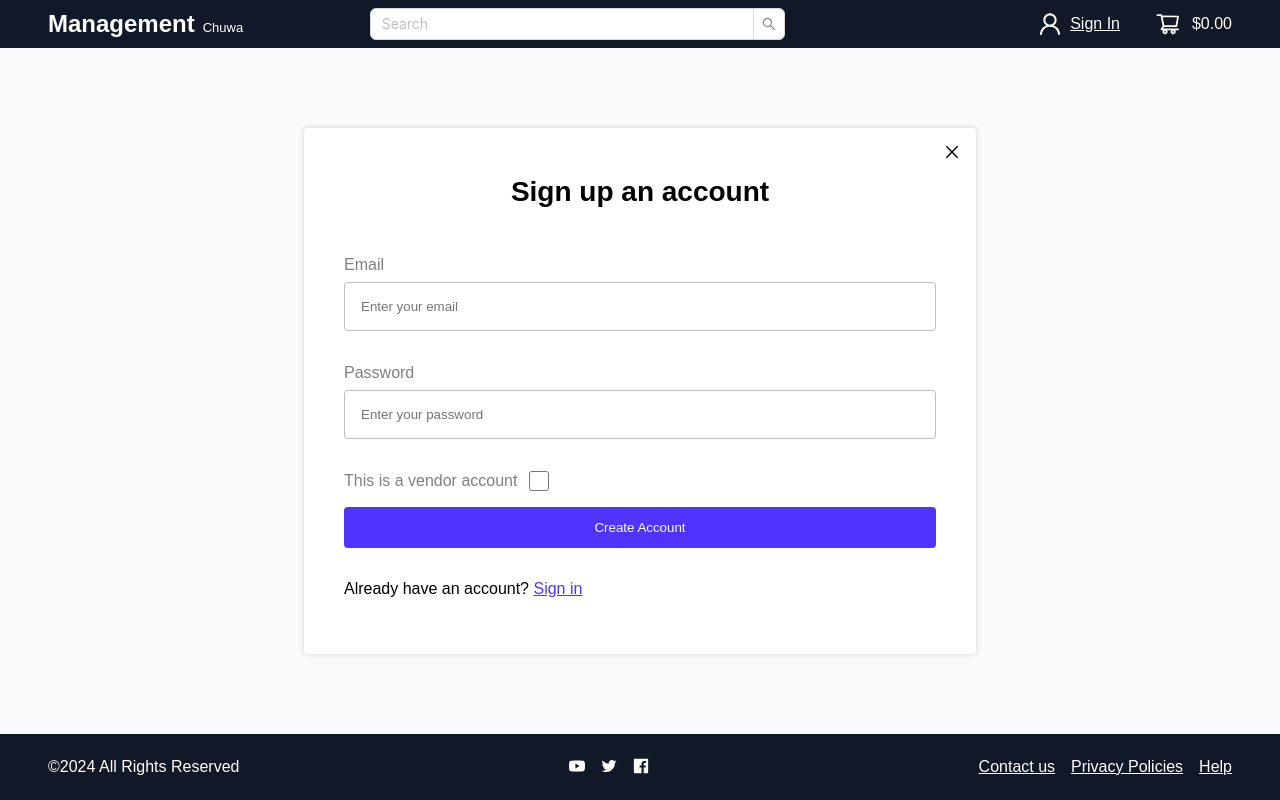
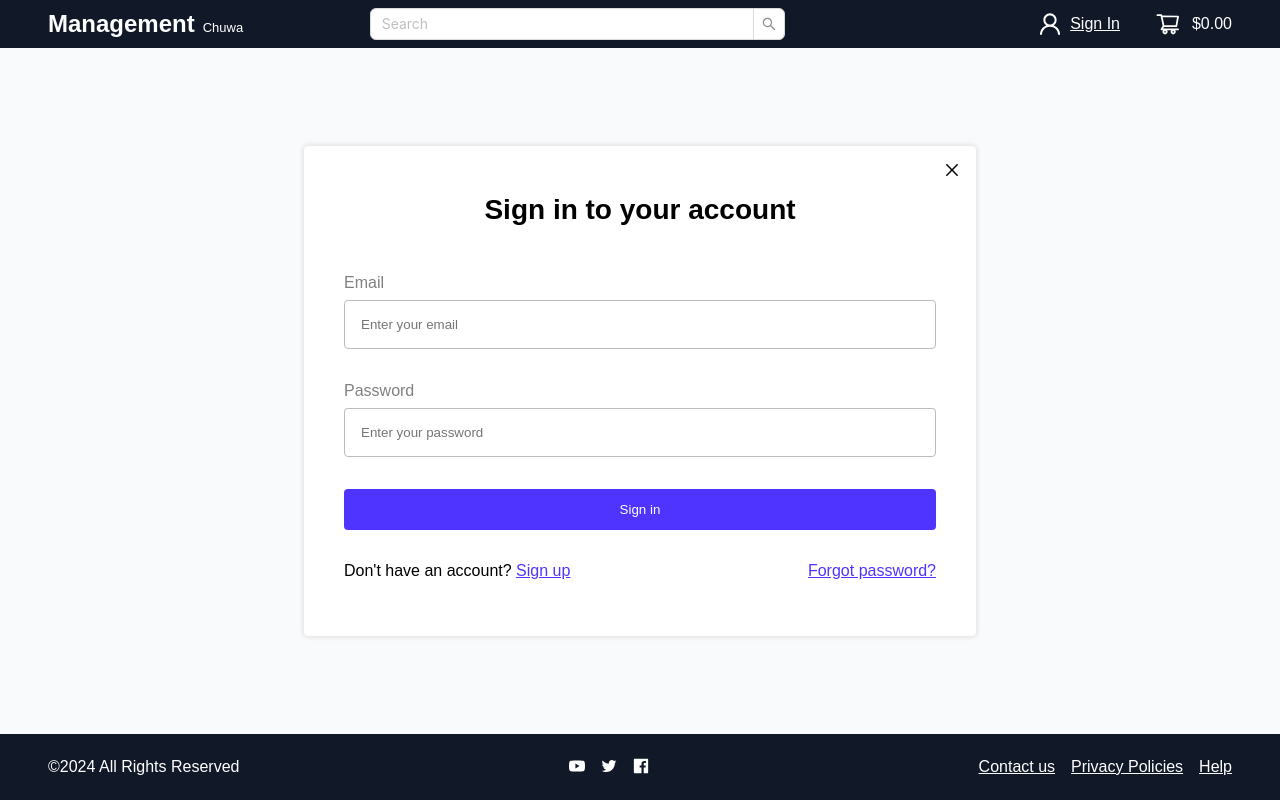
Before and after one commit to JunhaoDeng/chuwa_tripple_kongming_project_group, a React (Vite) app in the folder chuwa_proj1_frontend/: page / in a window 1280 px wide. Built offline with nearby package versions, Linux system fonts and the light colour scheme.

Commit message:
connected signin and signup to backend, written autofill persistence using sessionStorage

```diff
--- a/chuwa_proj1_frontend/src/App.tsx
+++ b/chuwa_proj1_frontend/src/App.tsx
@@ -1,10 +1,11 @@
-import Layout from './components/layout/index';
+import Layout from './components/Layout/index';
 import ProductsPage from './pages/ProductsPage';
 import ProductDetailPage from './pages/ProductDetailPage';
 import store from './redux/store';
 import { Provider } from 'react-redux';
 import SignUpForm from './components/SignupForm';
 import CreateProductForm from './components/CreateProductForm';
+import SigninForm from './components/SigninForm';
 // import './App.css'
 
 function App() {
@@ -14,7 +15,7 @@ function App() {
         <Layout>
           {/* <ProductsPage /> */}
           {/* <ProductDetailPage /> */}
-          <SignUpForm />
+          <SigninForm />
           {/* <CreateProductForm /> */}
         </Layout>
       </Provider>
--- a/chuwa_proj1_frontend/src/components/CheckboxRow.tsx
+++ b/chuwa_proj1_frontend/src/components/CheckboxRow.tsx
@@ -1,11 +1,13 @@
+import { useEffect } from "react";
 import { AppDispatch } from "../redux/store";
 import "../styles/CheckboxRow.css"
 import { useDispatch, useSelector } from "react-redux";
 /* eslint-disable @typescript-eslint/no-explicit-any */
 type CheckboxRowPropType = {
     label: string,
+    ssid?: string,
     dataSelectorFunc: (state: any) => any,
-    clickAction: any
+    clickAction: any,
 }
 
 export default function CheckboxRow(props: CheckboxRowPropType) {
@@ -13,8 +15,20 @@ export default function CheckboxRow(props: CheckboxRowPropType) {
     // const [isChecked, setisChecked] = useState<boolean>(false); // test
     const dispatch: AppDispatch = useDispatch()
 
+    useEffect(() => {
+        if (props.ssid !== undefined) {
+            const data = sessionStorage.getItem(props.ssid);
+            if (data !== null) {
+                dispatch(props.clickAction(data === "true" ? true : false));
+            }
+        }
+    }, [dispatch])
+
     const handleCheckboxChange = (e: any) => {
         dispatch(props.clickAction(e.target.checked));
+        if (props.ssid !== undefined) {
+            sessionStorage.setItem(props.ssid, e.target.checked);
+        }
     }
 
     return <div className="checkbox_row">
--- a/chuwa_proj1_frontend/src/components/Field.tsx
+++ b/chuwa_proj1_frontend/src/components/Field.tsx
@@ -2,9 +2,11 @@
 import "../styles/Field.css"
 import { RootState, AppDispatch } from '../redux/store';
 import { useDispatch, useSelector } from 'react-redux';
+import { useEffect } from "react";
 
 type FieldPropType = {
     label: string,
+    ssid?: string, // id for retrieving session storage
     type: string,
     // this check function will check if current input data (which is stored in redux) is valid.
     // if valid, return an empty string
@@ -26,8 +28,20 @@ export default function Field(props: FieldPropType) {
 
     const dispatch: AppDispatch = useDispatch();
 
+    useEffect(() => {
+        if (props.ssid !== undefined) {
+            const data = sessionStorage.getItem(props.ssid);
+            if (data !== null) {
+                dispatch(props.inputDataAction(data));
+            }
+        }
+    }, [dispatch])
+
     const handleInputChange = (value: string) => {
         dispatch(props.inputDataAction(value));
+        if (props.ssid !== undefined) {
+            sessionStorage.setItem(props.ssid, value);
+        }
     };
 
     const handleCheck = () => {
@@ -38,7 +52,8 @@ export default function Field(props: FieldPropType) {
     return (
         <div className="field">
             <div className={ "field_label " + (props.label_bold ? "bold" : "") }>{ props.label }</div>
-            <input className='field_input' type={ props.type } placeholder={ props.placeholder } disabled={ props.input_disabled }
+            <input className='field_input' type={ props.type } placeholder={ props.placeholder }
+                    disabled={ props.input_disabled } value={input_data}
                     onChange={ (e) => handleInputChange(e.target.value) }
                     onBlur={ handleCheck } style={ { borderColor: error_msg === "" ? "rgb(188, 188, 188)" : "red"} }/>
             <div className='error_msg'>{ error_msg }</div>
--- a/chuwa_proj1_frontend/src/components/SigninForm.tsx
+++ b/chuwa_proj1_frontend/src/components/SigninForm.tsx
@@ -1,6 +1,15 @@
 import '../styles/Form.css';
 import Field from './Field';
 import { CloseOutlined } from '@ant-design/icons';
+import { RootState } from '../redux/store';
+import { signinSetEmail, signinSetEmailErrormsg, signinSetPassword, signinSetPasswordErrormsg } from '../redux/slice';
+import { HOST } from '../config';
+import { useSelector } from 'react-redux';
+
+type SigninDataType = {
+  email: string,
+  enc_password: string
+};
 
 // a's will be replaced by Link element in the future
 
@@ -20,16 +29,56 @@ export default function SigninForm() {
         return "";
       }
 
+    const emailSelector = (state: RootState) => state.signin.email;
+
+    const passwordSelector = (state: RootState) => state.signin.password;
+
+    let email: string = useSelector(emailSelector);
+    let password: string = useSelector(passwordSelector);
+
+    const handleFormSubmit = () => {
+      const signinData: SigninDataType = {
+        email: email,
+        enc_password: password
+      };
+      console.log(signinData);
+
+      const options = {
+        method: "POST",
+        body: JSON.stringify(signinData),
+        headers: {
+          "Content-Type": "application/json"
+        }
+      }
+      fetch(`${HOST}/api/auth/signin`, options)
+      .then(response => response.json())
+      .then(data => {
+        console.log("success");
+        console.log(data.token);
+        sessionStorage.setItem("token", data.token)
+      })
+      .catch(err => {
+        alert("Authentication failed: " + err);
+      })
+    }
     return (
         <div className='form_container'>
           <div className='form'>
             <div className='close_icon_container'><CloseOutlined /></div>
             <div className='form_title'>Sign in to your account</div>
-            <Field label='Email' type='email' checkFunc={ checkEmailFunc }
-                placeholder='Enter your email' inputDataSelectorFunc={ () => {} }/>
-            <Field label='Password' type='password' checkFunc={ checkPasswordFunc }
-                placeholder='Enter your password' inputDataSelectorFunc={ () => {} }/>
-            <button className='form_submit_button'>Sign in</button>
+            <Field label='Email' ssid='signin_email' type='email' checkFunc={ checkEmailFunc }
+                placeholder='Enter your email'
+                inputDataSelectorFunc={ emailSelector }
+                errormsgDataSelectorFunc={ (state: RootState) => state.signin.email_errormsg }
+                inputDataAction={ signinSetEmail }
+                errormsgAction={ signinSetEmailErrormsg }/>
+            <Field label='Password' ssid='signin_password' type='password' checkFunc={ checkPasswordFunc }
+                placeholder='Enter your password'
+                inputDataSelectorFunc={ passwordSelector }
+                errormsgDataSelectorFunc={ (state: RootState) => state.signin.password_errormsg}
+                inputDataAction={ signinSetPassword }
+                errormsgAction={ signinSetPasswordErrormsg }/>
+            <button className='form_submit_button' onClick={ handleFormSubmit }>Sign in</button>
             <div className='bottomrow'>
                 <div className='alt'>Don't have an account? <a className='link' href='google.com'>Sign up</a></div>
                 <a className='link' href='google.com'>Forgot password?</a>
--- a/chuwa_proj1_frontend/src/components/SignupForm.tsx
+++ b/chuwa_proj1_frontend/src/components/SignupForm.tsx
@@ -79,12 +79,11 @@ export default function SignUpForm() {
         body: JSON.stringify(signup_data)
       };
       fetch(`${HOST}/api/auth/signup`, options)
-      .then(response => { console.log(response);
-       return response.json();})
+      .then(response => { return response.json();})
       .then(data => console.log(data)) // TODO: other things
       .catch(err => {
         // TODO: redirect to something went wrong page
-        alert("Error: " + err);
+        alert("Signup Error: " + err);
       });
     }
 
@@ -93,17 +92,17 @@ export default function SignUpForm() {
         <div className='form'>
           <div className='close_icon_container'><CloseOutlined /></div>
           <div className='form_title'>Sign up an account</div>
-          <Field label='Email' type='email' checkFunc={ checkEmailFunc }
+          <Field label='Email' ssid='signup_email' type='email' checkFunc={ checkEmailFunc }
               placeholder='Enter your email' inputDataSelectorFunc={ email_selector }
               errormsgDataSelectorFunc={ email_errormsg_selector }
               inputDataAction={ signupSetEmail }
               errormsgAction={ signupSetEmailErrormsg }/>
-          <Field label='Password' type='password' checkFunc={ checkPasswordFunc }
+          <Field label='Password' ssid='signup_password' type='password' checkFunc={ checkPasswordFunc }
               placeholder='Enter your password' inputDataSelectorFunc={ pwd_selector }
               errormsgDataSelectorFunc={ pwd_errormsg_selector }
               inputDataAction={ signupSetPassword }
               errormsgAction={ signupSetPasswordErrormsg }/>
-          <CheckboxRow label='This is a vendor account'
+          <CheckboxRow label='This is a vendor account' ssid='signup_checkbox'
               dataSelectorFunc={ vendorchecked_selector }
               clickAction={ signupSetIsvendor } />
           <button className='form_submit_button' onClick={ handleFormSubmit }>Create Account</button>
```
